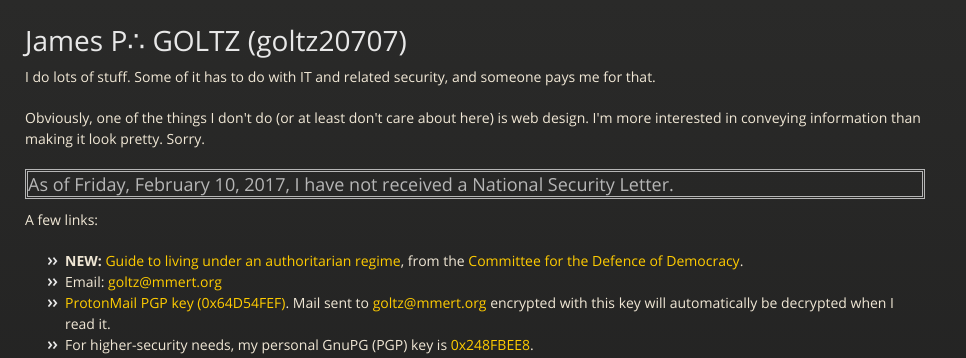
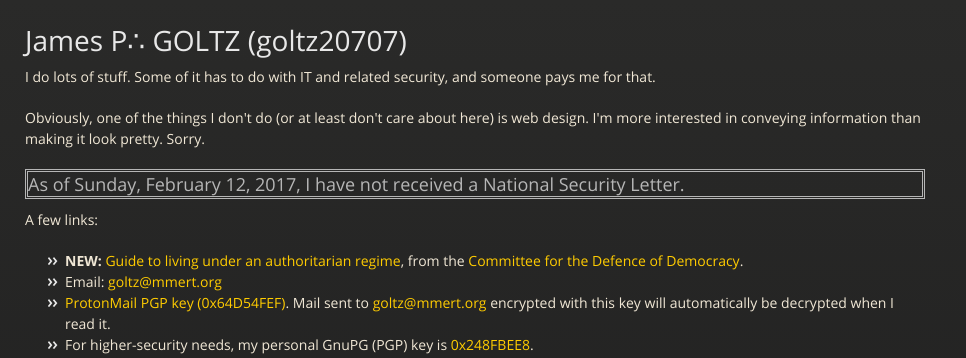
Before and after one commit to goltz20707/goltz20707.github.io, a Jekyll site: the page built from index.html, in a window 1280 px wide. Shown: the top 358 px of the page, without its empty margins (0-966 px from the left). Built offline with Jekyll 4.4.1, drawn with Linux system fonts in a browser that asks for light colours.

Commit message:
Update nsl.html

```diff
--- a/_includes/nsl.html
+++ b/_includes/nsl.html
@@ -4,6 +4,6 @@ date '+%A, %B %e, %Y,'
 
 <h3 style="border: double">As of
 
-Friday, February 10, 2017,
+Sunday, February 12, 2017,
 
 I have not received a National Security Letter.</h3>
```
